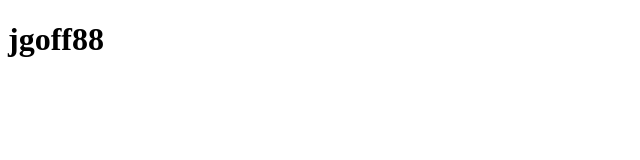
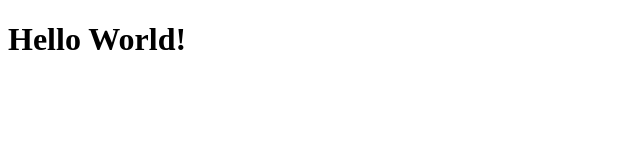
Before and after one commit to jgoff88/jgoff88.github.io, a plain HTML site: page index.html in a window 1280 px wide. Shown: the whole page, without its empty margins (0-640 px from the left). Drawn offline with Linux system fonts and the light colour scheme.

Commit message:
update index.html

```diff
--- a/index.html
+++ b/index.html
@@ -7,7 +7,7 @@
     <title>James Website</title>
 </head>
 <body>
-    <H1>jgoff88</H1>
+    <H1>Hello World!</H1>
 
 </body>
 </html>
```
